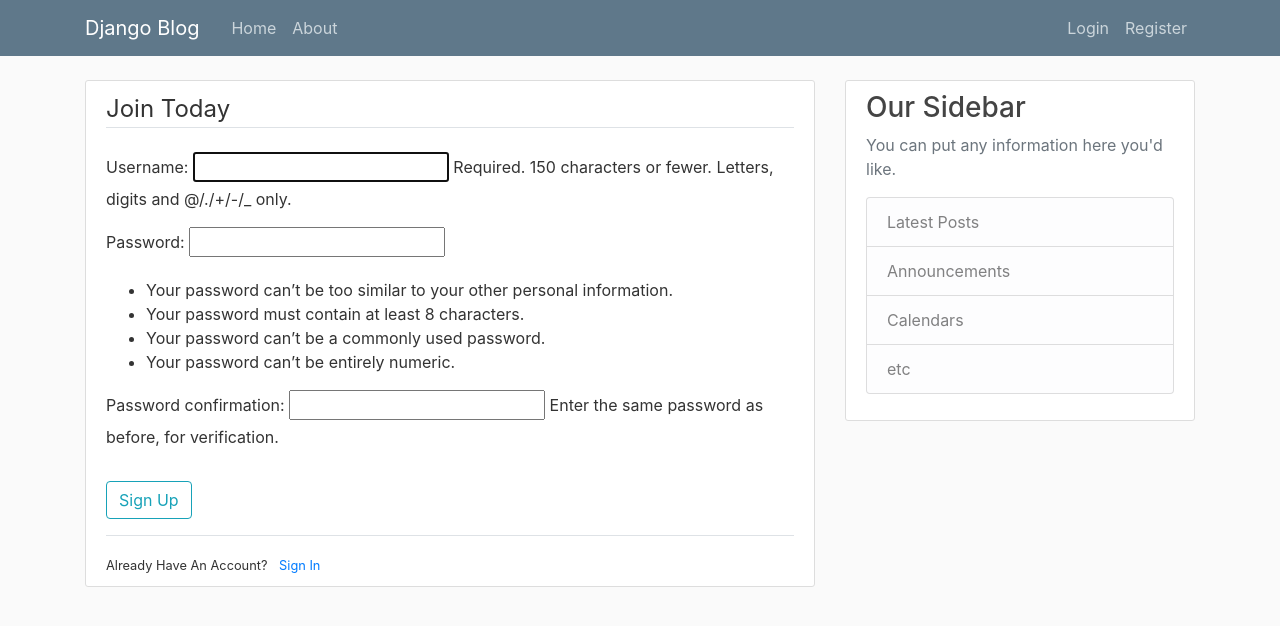
After one commit to Adam-Nethaway/django_project, a Django app: page /register/ in a window 1280 px wide. The commit adds this page. Shown: the top 626 px of the page. Run offline with Django 5.2, Linux system fonts and the light colour scheme; some libraries are stand-ins or nearby versions.

Commit message:
added register page with validation

```diff
--- a/blog/templates/blog/base.html
+++ b/blog/templates/blog/base.html
@@ -41,6 +41,13 @@
       <main role="main" class="container">
         <div class="row">
           <div class="col-md-8">
+            {% if messages %}
+              {% for message in messages %}
+                <div class="alert alert-{{ message.tags }}">
+                  {{ message }}
+                </div>
+              {% endfor %}
+            {% endif %}
             {% block content %}{% endblock %}
           </div>
           <div class="col-md-4">
--- a/django_project/settings.py
+++ b/django_project/settings.py
@@ -31,6 +31,7 @@ ALLOWED_HOSTS = []
 # Application definition
 
 INSTALLED_APPS = [
+    'users.apps.UsersConfig',
     'blog.apps.BlogConfig',
     'django.contrib.admin',
     'django.contrib.auth',
--- a/django_project/urls.py
+++ b/django_project/urls.py
@@ -16,8 +16,10 @@ Including another URLconf
 """
 from django.contrib import admin
 from django.urls import path, include
+from users import views as user_views
 
 urlpatterns = [
     path('admin/', admin.site.urls),
+    path('register/', user_views.register, name='register'),
     path('', include('blog.urls')),
 ]
--- /dev/null
+++ b/users/admin.py
@@ -0,0 +1,3 @@
+from django.contrib import admin
+
+# Register your models here.
--- /dev/null
+++ b/users/apps.py
@@ -0,0 +1,6 @@
+from django.apps import AppConfig
+
+
+class UsersConfig(AppConfig):
+    default_auto_field = 'django.db.models.BigAutoField'
+    name = 'users'
--- /dev/null
+++ b/users/models.py
@@ -0,0 +1,3 @@
+from django.db import models
+
+# Create your models here.
--- /dev/null
+++ b/users/templates/users/register.html
@@ -0,0 +1,21 @@
+{% extends "blog/base.html" %}
+
+{% block content %}
+    <div class="content-section">
+        <form method="POST">
+            {% csrf_token %}
+            <fieldset class="form-group">
+                <legend class="border-bottom mb-4">Join Today</legend>
+                {{ form.as_p }}
+            </fieldset>
+            <div class="form-group">
+                <button class="btn btn-outline-info" type="submit">Sign Up</button>
+            </div>
+        </form>
+        <div class="border-top pt-3">
+            <small class="test-muted">
+                Already Have An Account? <a class ="ml-2" href="#">Sign In</a>
+            </small>
+        </div>
+    </div>
+{% endblock content %}
--- /dev/null
+++ b/users/tests.py
@@ -0,0 +1,3 @@
+from django.test import TestCase
+
+# Create your tests here.
--- /dev/null
+++ b/users/views.py
@@ -0,0 +1,21 @@
+from django.shortcuts import render, redirect
+from django.contrib.auth.forms import UserCreationForm
+from django.contrib import messages
+
+def register(request):
+    if request.method == 'POST':
+        form = UserCreationForm(request.POST)
+        if form.is_valid():
+            form.save()
+            username = form.cleaned_data.get('username')
+            messages.success(request, f'Account created for {username}!')
+            return redirect('blog-home')
+    else:
+        form = UserCreationForm()
+    return render(request, 'users/register.html', {'form': form})
+
+    #messages.debug
+    #messages.info
+    #messages.success
+    #messages.warning
+    #messages.error
```
Also changed, not shown: db.sqlite3, users/__init__.py (added), users/migrations/__init__.py (added).
